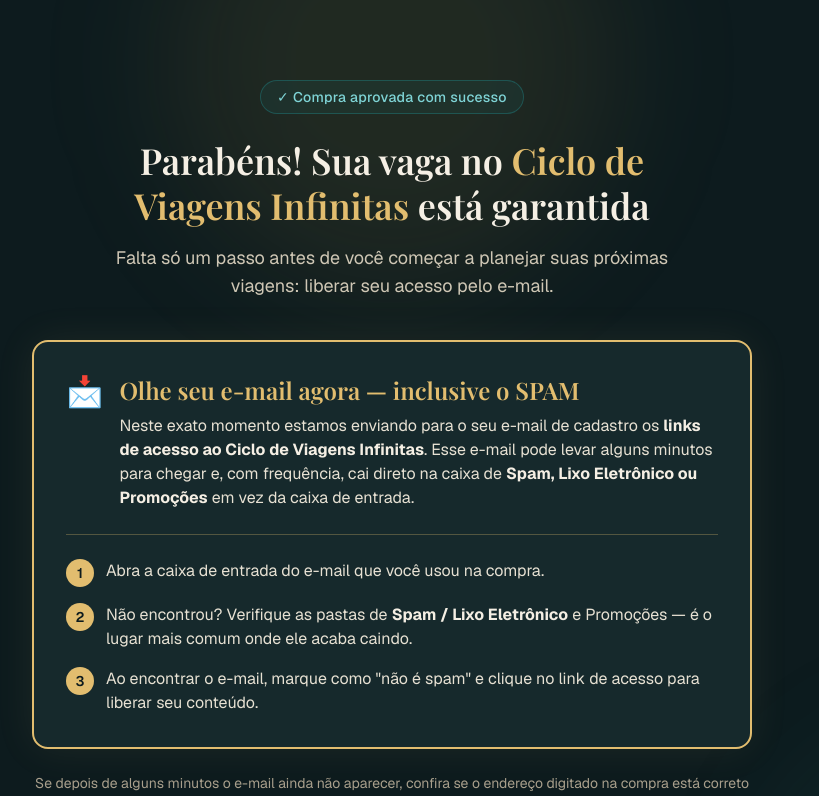
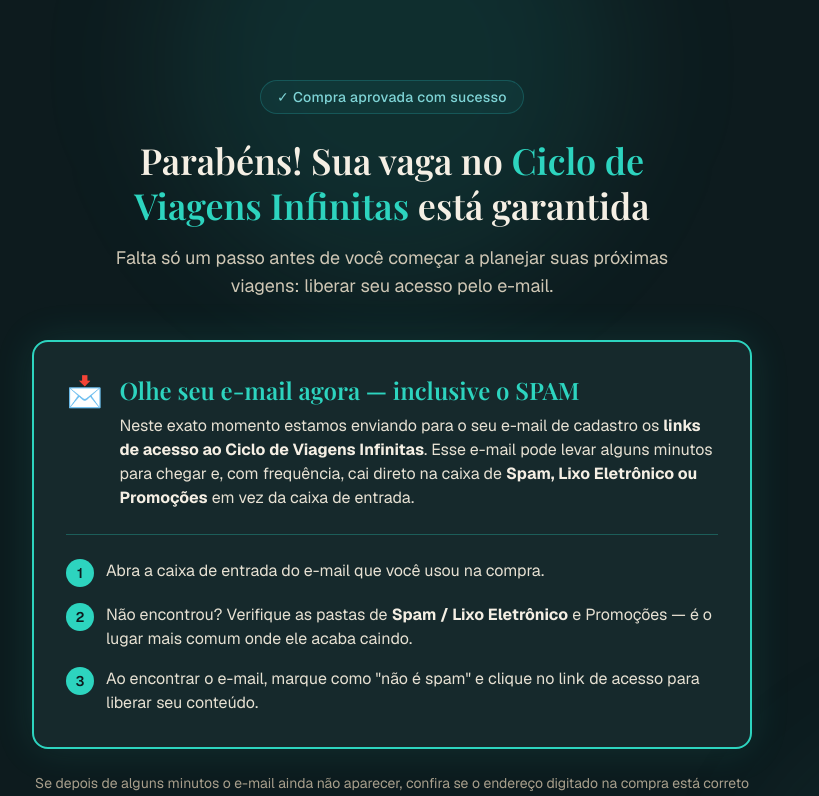
Before and after one commit to bruoliver15/nextjs-ai-chatbot, a Next.js app: page /obrigado in a window 1280 px wide. Shown: the top 796 px of the page, without its empty margins (248-1067 px from the left). Built offline with nearby package versions, Linux system fonts and the light colour scheme.

Commit message:
Switch thank-you page accent color to turquoise
Replace the gold accent (#e2bd6f) with turquoise (#2dd4bf) across
headings, the alert box border/glow, and step numbers.

Co-Authored-By: Claude Sonnet 5 <noreply@anthropic.com>
Claude-Session: https://claude.ai/code/session_014uKTzFBQwZ5erK8dqiD52g

```diff
--- a/app/obrigado/page.tsx
+++ b/app/obrigado/page.tsx
@@ -19,7 +19,7 @@ export default function ObrigadoPage() {
       className={`${playfair.variable} min-h-screen bg-[#0d1b1e] text-[#f5efe4]`}
     >
       <div className="relative overflow-hidden">
-        <div className="-translate-x-1/2 pointer-events-none absolute top-[-10rem] left-1/2 h-[28rem] w-[28rem] rounded-full bg-[#c9a24b]/10 blur-3xl" />
+        <div className="-translate-x-1/2 pointer-events-none absolute top-[-10rem] left-1/2 h-[28rem] w-[28rem] rounded-full bg-[#2dd4bf]/10 blur-3xl" />
         <div className="pointer-events-none absolute right-[-8rem] bottom-[-8rem] h-[24rem] w-[24rem] rounded-full bg-[#1f8a8c]/15 blur-3xl" />
 
         <main className="relative mx-auto flex max-w-3xl flex-col items-center px-6 py-16 text-center sm:py-20">
@@ -31,7 +31,7 @@ export default function ObrigadoPage() {
             className={`${playfair.className} mt-6 text-balance font-semibold text-3xl leading-tight sm:text-4xl`}
           >
             Parabéns! Sua vaga no{" "}
-            <span className="text-[#e2bd6f]">Ciclo de Viagens Infinitas</span>{" "}
+            <span className="text-[#2dd4bf]">Ciclo de Viagens Infinitas</span>{" "}
             está garantida
           </h1>
 
@@ -41,12 +41,12 @@ export default function ObrigadoPage() {
           </p>
 
           {/* Aviso principal: e-mail e spam */}
-          <div className="mt-10 w-full rounded-2xl border-2 border-[#e2bd6f] bg-[#16292c] p-6 text-left shadow-[0_0_40px_rgba(226,189,111,0.08)] sm:p-8">
+          <div className="mt-10 w-full rounded-2xl border-2 border-[#2dd4bf] bg-[#16292c] p-6 text-left shadow-[0_0_40px_rgba(45,212,191,0.12)] sm:p-8">
             <div className="flex items-start gap-4">
               <span className="text-3xl">📩</span>
               <div>
                 <h2
-                  className={`${playfair.className} font-semibold text-[#e2bd6f] text-xl sm:text-2xl`}
+                  className={`${playfair.className} font-semibold text-[#2dd4bf] text-xl sm:text-2xl`}
                 >
                   Olhe seu e-mail agora — inclusive o SPAM
                 </h2>
@@ -66,9 +66,9 @@ export default function ObrigadoPage() {
               </div>
             </div>
 
-            <ol className="mt-6 space-y-4 border-[#e2bd6f]/30 border-t pt-6">
+            <ol className="mt-6 space-y-4 border-[#2dd4bf]/30 border-t pt-6">
               <li className="flex gap-3">
-                <span className="flex h-7 w-7 shrink-0 items-center justify-center rounded-full bg-[#e2bd6f] font-semibold text-[#0d1b1e] text-sm">
+                <span className="flex h-7 w-7 shrink-0 items-center justify-center rounded-full bg-[#2dd4bf] font-semibold text-[#0d1b1e] text-sm">
                   1
                 </span>
                 <span className="text-[#e7e1d3]">
@@ -76,7 +76,7 @@ export default function ObrigadoPage() {
                 </span>
               </li>
               <li className="flex gap-3">
-                <span className="flex h-7 w-7 shrink-0 items-center justify-center rounded-full bg-[#e2bd6f] font-semibold text-[#0d1b1e] text-sm">
+                <span className="flex h-7 w-7 shrink-0 items-center justify-center rounded-full bg-[#2dd4bf] font-semibold text-[#0d1b1e] text-sm">
                   2
                 </span>
                 <span className="text-[#e7e1d3]">
@@ -88,7 +88,7 @@ export default function ObrigadoPage() {
                 </span>
               </li>
               <li className="flex gap-3">
-                <span className="flex h-7 w-7 shrink-0 items-center justify-center rounded-full bg-[#e2bd6f] font-semibold text-[#0d1b1e] text-sm">
+                <span className="flex h-7 w-7 shrink-0 items-center justify-center rounded-full bg-[#2dd4bf] font-semibold text-[#0d1b1e] text-sm">
                   3
                 </span>
                 <span className="text-[#e7e1d3]">
@@ -106,7 +106,7 @@ export default function ObrigadoPage() {
           </p>
 
           <p
-            className={`${playfair.className} mt-14 text-[#e2bd6f] text-lg italic`}
+            className={`${playfair.className} mt-14 text-[#2dd4bf] text-lg italic`}
           >
             Obrigado por confiar no Ciclo de Viagens Infinitas.
           </p>
```
